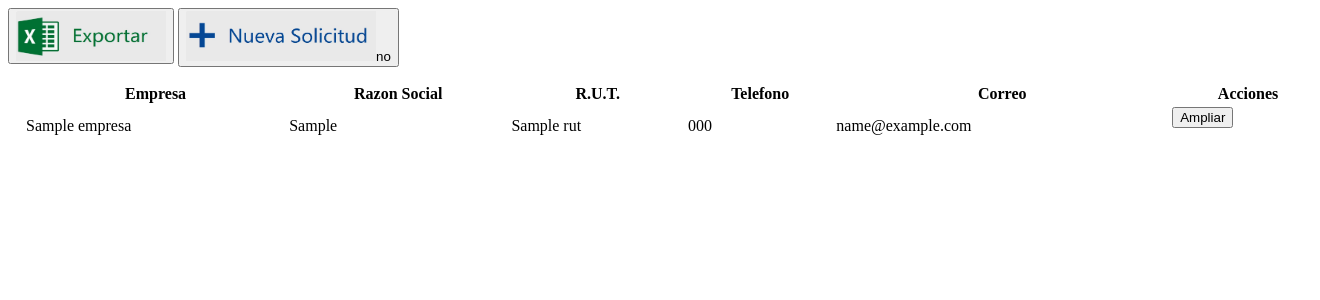
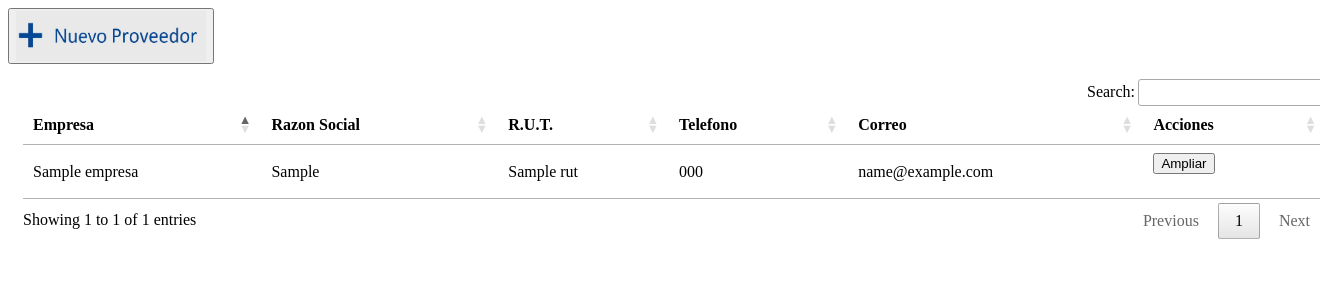
Before and after one commit to fcamilo23/comprasMI, a PHP site: the page made by views/proveedor/listaProveedores.php in a window 1320 px wide; the page is wider, and only the part inside the window is pictured. Shown: the top 300 px of that part. Run offline with PHP 8.4, Linux system fonts and the light colour scheme; tables that the repository leaves empty or names only in its code hold one stand-in row (values such as "Sample post"); the template is opened without the code that fills it: most values are stand-ins (such as "Sample title", 1, 10 or a date in 2020); some libraries are stand-ins or nearby versions.

Commit message:
mi primer commit

```diff
--- a/models/user.php
+++ b/models/user.php
@@ -77,7 +77,7 @@ class UserModel extends Model{
 
 	public function profile(){
 		$n = $_SESSION['user_data']['cedula'];
-		$this->query('SELECT * FROM puntuaciones WHERE cedula = "' . $n . '"');
+		$this->query('SELECT * FROM usuarios WHERE cedula = "' . $n . '"');
 		$row = $this->resultSet();
 
 
--- a/views/oficina/listaOficinas.php
+++ b/views/oficina/listaOficinas.php
@@ -1,5 +1,4 @@
-<a href="<?php echo ROOT_PATH; ?>solicitudes/downloadFile"><button type="button" class="excel sombraVerde"> <img src="<?php echo ROOT_PATH; ?>imagenes/Excel1.jpg" width="150px" height="50px" ></button></a>
-
+<a href="<?php echo ROOT_PATH; ?>oficina/listaOficinas"><button type="button" class="excel sombraAzul1"> <img src="<?php echo ROOT_PATH; ?>imagenes/nuevaOfi.jpg" width="190px" height="50px" ></button></a>
 <div id="main-container" style="width: 100%; overflow: auto; padding: 15px;">
 
 		<table style="width: 100%">
--- a/views/proveedor/listaProveedores.php
+++ b/views/proveedor/listaProveedores.php
@@ -1,9 +1,32 @@
-<a href="<?php echo ROOT_PATH; ?>solicitudes/downloadFile"><button type="button" class="excel sombraVerde"> <img src="<?php echo ROOT_PATH; ?>imagenes/Excel1.jpg" width="150px" height="50px" ></button></a>
-<a href="<?php echo ROOT_PATH; ?>solicitudes/nuevoProveedor"><button type="button" class="excel sombraAzul1"> <img src="<?php echo ROOT_PATH; ?>imagenes/nuevaSoli.jpg" width="190px" height="50px" >no</button></a>
+<link href="https://cdn.datatables.net/1.12.1/css/jquery.dataTables.min.css" rel="stylesheet"/>
+
+<link href="https://cdn.datatables.net/buttons/2.2.3/css/buttons.dataTables.min.css" rel="stylesheet"/>
+
+<script src="https://code.jquery.com/jquery-3.5.1.js" crossorigin="anonymous"></script>
+<script src="https://cdn.datatables.net/1.12.1/js/jquery.dataTables.min.js" crossorigin="anonymous"></script>
+<script src="https://cdn.datatables.net/buttons/2.2.3/js/dataTables.buttons.min.js" crossorigin="anonymous"></script>
+<script src="https://cdnjs.cloudflare.com/ajax/libs/jszip/3.1.3/jszip.min.js" crossorigin="anonymous"></script>
+<script src="https://cdnjs.cloudflare.com/ajax/libs/pdfmake/0.1.53/pdfmake.min.js" crossorigin="anonymous"></script>
+<script src="https://cdnjs.cloudflare.com/ajax/libs/pdfmake/0.1.53/vfs_fonts.js" crossorigin="anonymous"></script>
+<script src="https://cdn.datatables.net/buttons/2.2.3/js/buttons.html5.min.js" crossorigin="anonymous"></script>
+<script src="https://cdn.datatables.net/buttons/2.2.3/js/buttons.print.min.js" crossorigin="anonymous"></script>
+
+<script>
+    $(document).ready(function() {
+    $('#example').DataTable( {
+        dom: 'Bfrtip',
+        buttons: [
+
+        ]
+    } );
+} );
+</script>
+
+<a href="<?php echo ROOT_PATH; ?>proveedor/nuevoProveedor"><button type="button" class="excel sombraAzul1"> <img src="<?php echo ROOT_PATH; ?>imagenes/nuevaProv.jpg" width="190px" height="50px" ></button></a>
 
 <div id="main-container" style="width: 100%; overflow: auto; padding: 15px;">
 
-		<table style="width: 100%">
+		<table id="example"style="width: 100%">
 
 
 			<thead>
@@ -19,6 +42,7 @@
 			</thead>
             <tbody >
 			<tr><?php foreach($viewmodel as $item) : ?>
+
                 <td><?php echo $item['empresa'] ?></td>
                 <td><?php echo $item['razon_social'] ?></td>
                 <td><?php echo $item['rut'] ?></td>
@@ -26,7 +50,7 @@
                 <td><?php echo $item['email'] ?></td>
                 <td>
                     <form action="<?php echo ROOT_PATH; ?>proveedor/verProveedor" method="POST">
-                        <input type="hidden" name="id" id="id" value="<?php echo $item['id'] ?>">
+                        <input type="hidden" name="id" id="id" value="<?php echo $item['id']?>">
                         <button type="submit" class = "btn btn-success">Ampliar</button>
                     </form>
                 </td>
--- a/views/solicitudes/listaSolicitudes.php
+++ b/views/solicitudes/listaSolicitudes.php
@@ -1,5 +1,5 @@
-<a href="<?php echo ROOT_PATH; ?>solicitudes/downloadFile"><button type="button" class="excel sombraVerde"> <img src="<?php echo ROOT_PATH; ?>imagenes/Excel1.jpg" width="150px" height="50px" ></button></a>
-<a href="<?php echo ROOT_PATH; ?>solicitudes/nuevaSolicitud"><button type="button" class="excel sombraAzul1"> <img src="<?php echo ROOT_PATH; ?>imagenes/nuevaSoli.jpg" width="190px" height="50px" ></button></a>
+
+<a href="<?php echo ROOT_PATH; ?>solicitudes/nuevaSolicitud"><button type="button" class="excel sombraAzul1"> <img src="<?php echo ROOT_PATH; ?>imagenes/nuevaOfi.jpg" width="190px" height="50px" ></button></a>
 
 <div id="main-container" style="width: 100%; overflow: auto; padding: 15px;">
 
```
Also changed, not shown: models/proveedor.php (+12 -1 lines), views/proveedor/verProveedor.php (+16 -2 lines), imagenes/nuevaOfi.jpg (added), imagenes/nuevaProv.jpg (added).
